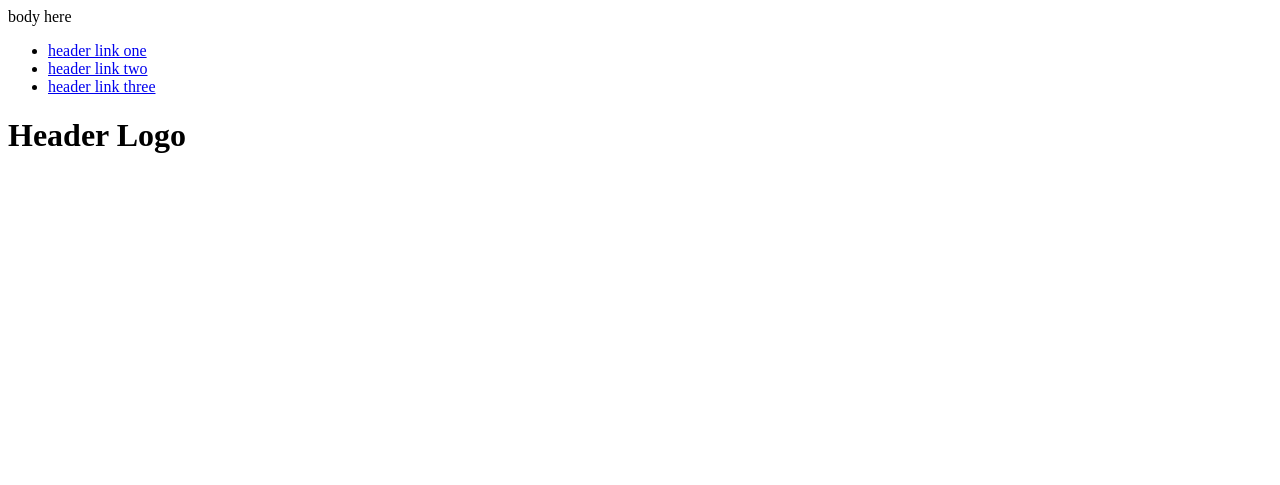
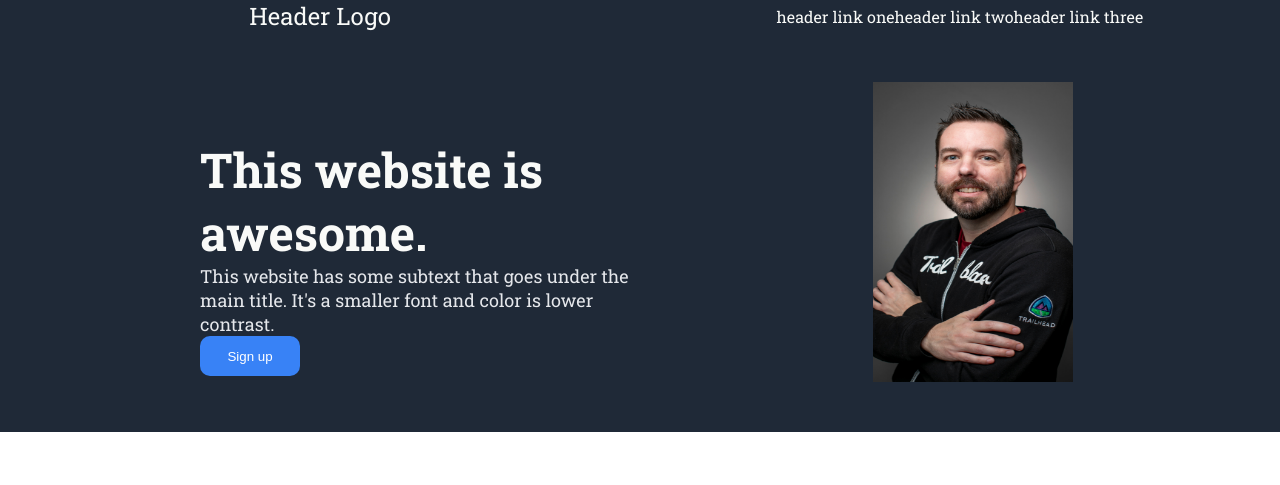
Before and after one commit to Comma2TheTop/odin-landingpage, a plain HTML site: page index.html in a window 1280 px wide. Drawn offline with Linux system fonts and the light colour scheme.

Commit message:
finishing first section

```diff
--- a/index.html
+++ b/index.html
@@ -4,25 +4,41 @@
   <meta charset="UTF-8" />
   <meta name="viewport" content="width=device-width, initial-scale=1.0" />
   <title>
-    Jason Towers
+    Jason Towers Landing Page
   </title>
   <link rel="stylesheet" href="style.css"/>
 </head>
 <body>
-body here
-<div class="first-section">
-          <ul>
-          <li><a href="#">header link one</a></li>
-          <li><a href="#">header link two</a></li>
-          <li><a href="#">header link three</a></li>
+
+  <div class="first-section">
+    <div class="navbar">
+      <div class="navbar-left">
+        <p id="header-logo">Header Logo</p></div>
+      <div class="navbar-right">
+        <ul style="list-style-type:none;">
+          <li class="header-link">header link one</li>
+          <li class="header-link">header link two</li>
+          <li class="header-link">header link three</li>
         </ul>
+      </div>
+    </div>
+    <div class="content">
+      <div class="content-left">
+        <h1>This website is <br/> awesome.</h1>
+        <p class="p-first">This website has some subtext that goes under the <br/> main title. It's a smaller font and color is lower <br/> contrast.</p>
+        <button type="button" class="sign-up-first-section">Sign up</button>
+      </div>
+      <div class="content-right">
+        <img src="images/file.jpg" alt="Salesforce Admin" width="200" height="300">
+      </div>
+    </div>
 </div>
 <div class="second-section"></div>
 <div class="third-section"></div>
 <div class="fourth-section"></div>
 
 <header>
-  <h1>Header Logo</h1>
+  <h1></h1>
 </header>
 </body>
 </html>
--- a/style.css
+++ b/style.css
@@ -0,0 +1,84 @@
+@import url('https://fonts.googleapis.com/css2?family=Roboto+Slab:wght@100..900&family=Roboto:ital@0;1&display=swap');
+
+* {
+  margin: 0;
+  padding: 0;
+}
+
+body {
+  font-family: 'Roboto Slab', serif;
+}
+
+.first-section {
+  background-color: #1f2937;
+}
+
+#header-logo {
+  font-size: 24px;
+  color: #f9faf8;
+}
+
+.p-first {
+  font-size: 18px;
+  color: #e5e7eb;
+}
+
+.navbar {
+  display: flex;
+  flex-direction: row;
+}
+
+ul {
+  display: flex;
+  flex-direction: row;
+}
+
+.navbar-left,
+.navbar-right {
+  display: flex;
+  width: 50%;
+  justify-content: center;
+  align-items: center;
+  color: #f9faf8;
+}
+
+h1 {
+  font-size: 48px;
+  color: #f9faf8;
+  font-weight: bolder;
+}
+
+.content {
+  display: flex;
+  flex-direction: row;
+  margin: 50px;
+}
+
+.content-right {
+  display: flex;
+  justify-content: center;
+  align-items: center;
+  flex-direction: column;
+  width: 50%;
+}
+
+.content-left {
+  display: flex;
+  flex-direction: column;
+  width: 50%;
+  justify-content: center;
+  margin-left: 150px;
+}
+
+img {
+  margin-bottom: 50px;
+}
+
+.sign-up-first-section {
+  background-color: #3882f6;
+  color: white;
+  width: 100px;
+  height: 40px;
+  border: 1px #3882f6;
+  border-radius: 10px;
+}
```
